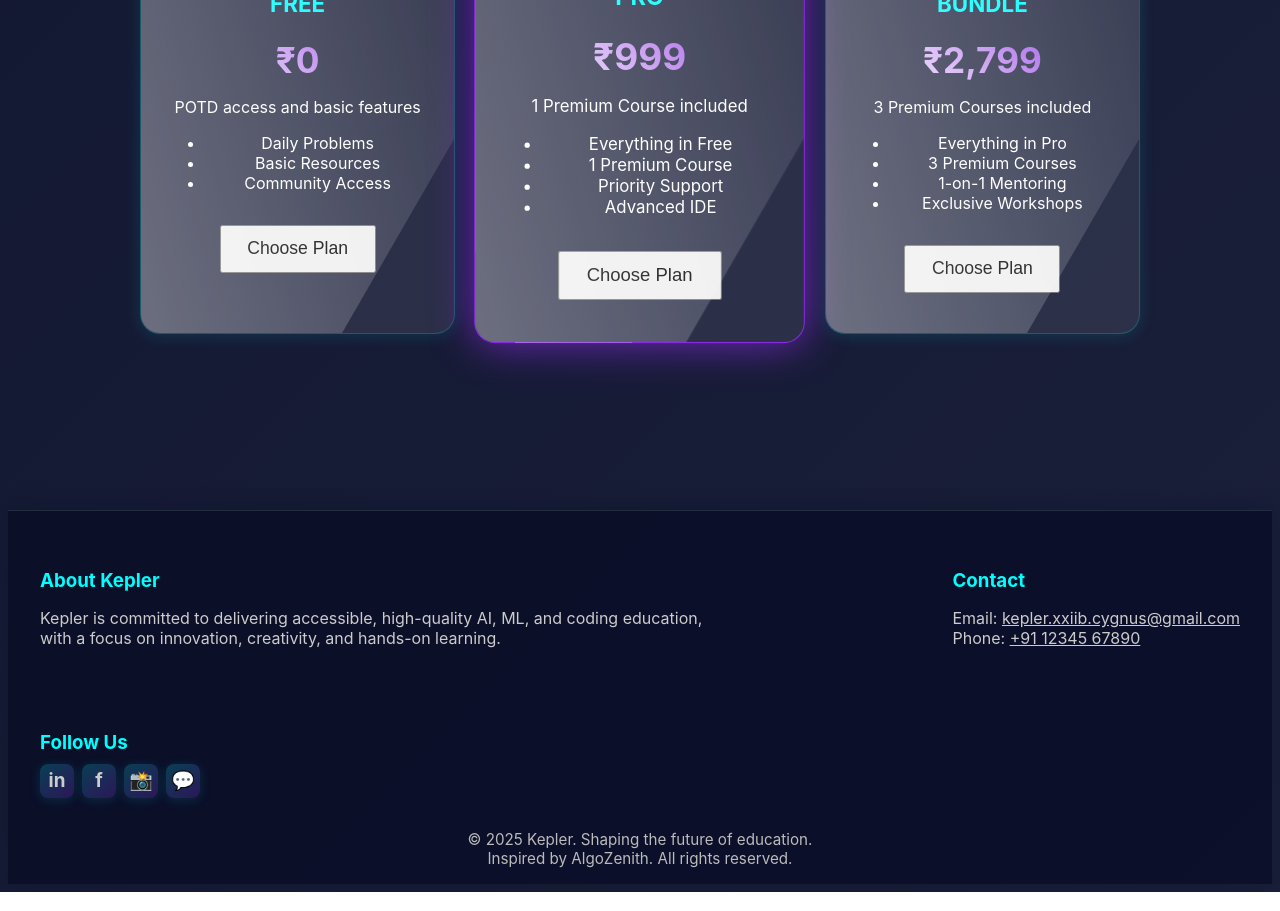
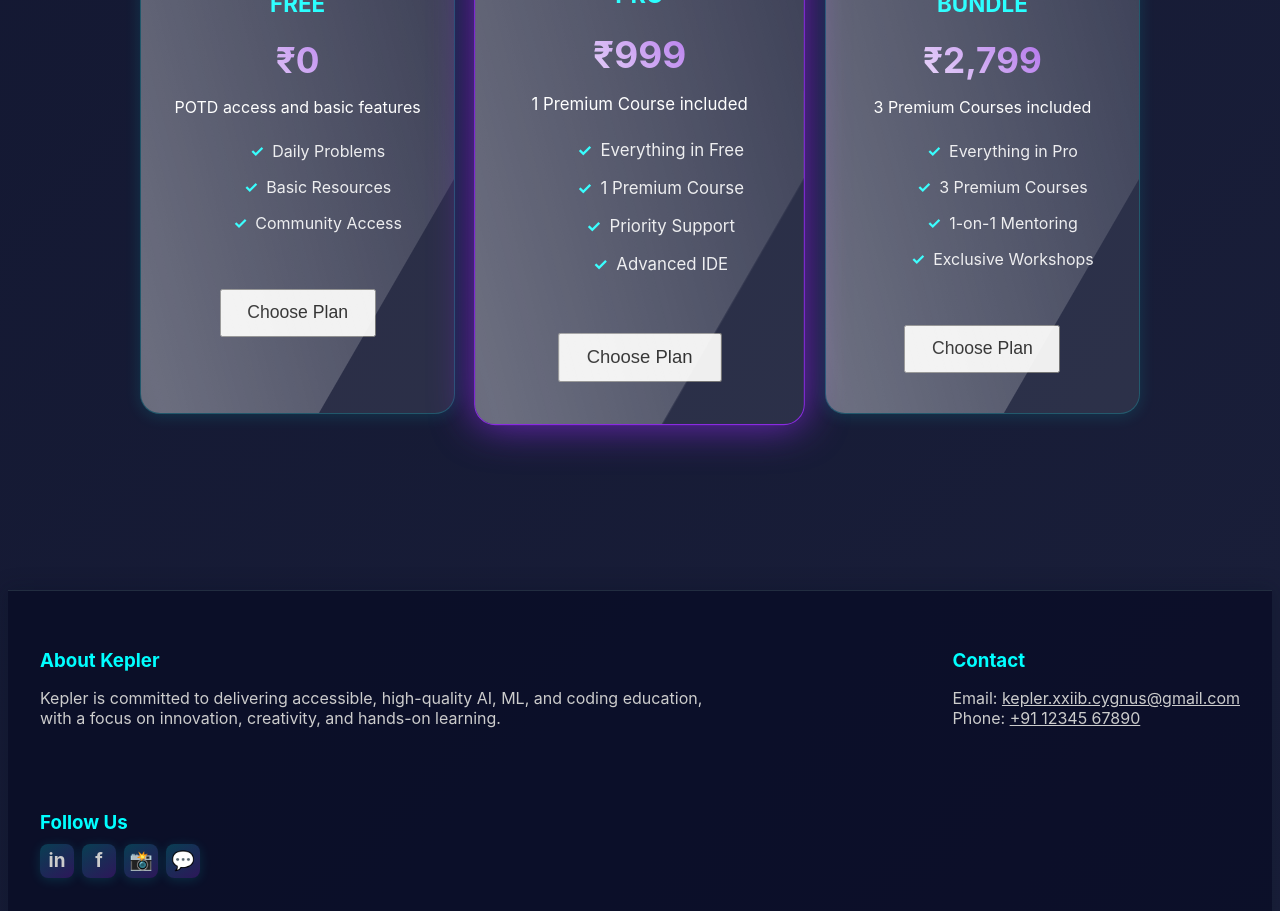
Before and after one commit to NOXarche/Front-Kepler, a React (Vite) app: page / in a window 1280 px wide. Shown: the part 3820-4731 px from the top of the page. Built offline with nearby package versions, Linux system fonts and the light colour scheme.

Commit message:
Update App.css

```diff
--- a/src/App.css
+++ b/src/App.css
@@ -5,6 +5,7 @@ body {
   overflow-x: hidden;
   font-family: 'Inter', -apple-system, BlinkMacSystemFont, 'Segoe UI', Roboto, sans-serif;
 }
+
 /* --- Animated Tech Background --- */
 .tech-bg {
   position: fixed;
@@ -28,12 +29,14 @@ body {
   0%   { transform: translateY(0) scale(1) rotate(0deg);}
   100% { transform: translateY(-50px) scale(1.11) rotate(8deg);}
 }
+
 /* -- Generic containers and layout -- */
 .container {
   max-width: 1200px;
   margin: 0 auto;
   padding: 0 2rem;
 }
+
 /* NAVBAR/HERO/GEOMETRIC */
 .navbar {
   position: fixed;
@@ -56,6 +59,7 @@ body {
   background: linear-gradient(45deg, #00ffff33, #8a2be244); color: #fff; border: 2px solid #00ffff44;
 }
 .btn-nav:hover { background: linear-gradient(45deg, #00ffff, #8a2be2); color: #0a0e27; box-shadow: 0 0 20px #8a2be2cc; }
+
 /* HERO */
 .hero { min-height: 100vh; display: flex; align-items: center; justify-content: center; position: relative; }
 .hero-content { text-align: center; z-index: 2; position: relative; margin-top: 7vh;}
@@ -75,6 +79,7 @@ body {
 .cta-button:hover { transform: scale(1.05) translateY(-4px); box-shadow: 0 4px 40px #00ffff66; }
 .button-glow { position: absolute; top: -50%; left: -50%; width: 200%; height: 200%; background: linear-gradient(45deg, transparent, rgba(255,255,255,0.3), transparent); animation: shine-button 2s infinite;}
 @keyframes shine-button { 0% {transform: translateX(-100%) rotate(30deg);} 100% {transform: translateX(100%) rotate(30deg);} }
+
 /* Geometric pattern */
 .geometric-pattern { position: absolute; top: 0; left: 0; width: 100%; height: 100%; z-index: 1; }
 .floating-element { position: absolute; width: 90px; height: 90px; border-radius: 18px; background:rgba(0,255,255,0.09); border:2px solid #00ffff; animation: float 7s ease-in-out infinite; }
@@ -82,12 +87,14 @@ body {
 .floating-2 { top: 55%; right: 18%; animation-delay: 2s; background: rgba(138,43,226,0.11); border-color: #8a2be2;}
 .floating-3 { bottom: 18%; left: 22%; animation-delay: 4s; background: rgba(255,0,255,0.09); border-color: #ff00ff;}
 @keyframes float { 0%,100%{ transform: translateY(0) rotate(0deg);}50%{transform: translateY(-36px) rotate(180deg);} }
+
 /* Sections - Titles */
 .section-title {
   text-align: center; font-size: 2.8rem; font-weight: 700; margin-bottom: 2rem;
   background: linear-gradient(45deg, #00ffff, #8a2be2); -webkit-background-clip: text; -webkit-text-fill-color: transparent;
 }
 @media (max-width:600px){ .section-title{font-size:1.4rem;} }
+
 /* Features, Cards, Grids */
 .features, .popular-courses, .why-kepler, .learning-path, .pricing {padding: 4rem 0;}
 .features-grid, .whykepler-grid, .courses-grid, .pricing-grid { display: grid; gap: 1.7rem; grid-template-columns: repeat(auto-fit, minmax(260px,1fr)); }
@@ -100,13 +107,16 @@ body {
 }
 .card-glow { pointer-events: none; position: absolute; z-index: 0; top: -60%; left: -60%; width: 220%; height: 220%; background: radial-gradient(circle, #00ffff33 0%, #ff00ff18 40%, transparent 95%); opacity: 0; transition: opacity 0.4s;}
 .feature-card:hover .card-glow, .course-card:hover .card-glow, .whykepler-card:hover .card-glow, .pricing-card:hover .card-glow { opacity: 1;}
+
 /* --- Features, Courses, Pricing, etc  --- */
 .feature-icon, .course-icon, .whykepler-icon, .learning-step-icon { font-size:2.1rem; margin-bottom:1.1rem; display:block;}
 .feature-title, .course-title, .whykepler-title, .learning-step-title {font-weight:600; margin-bottom:0.6rem;}
+
 /* Courses (Popular) */
 .enroll-btn {font-size:1rem; font-weight:600; background:linear-gradient(90deg,#00ffff 35%,#8a2be2 110%); color:#0a0e27; border-radius:20px; padding:0.8rem 1.8rem; border:none; transition:transform 0.19s,box-shadow 0.17s;}
 .enroll-btn:hover{background:linear-gradient(90deg,#8a2be2 25%,#00ffff 95%); color:#fff; transform: scale(1.07);}
 .courses-grid{margin-top:2rem;}
+
 /* Learning Path */
 .learning-path-steps {display: flex; flex-wrap: wrap; justify-content: center; align-items: flex-start; gap: 2rem; margin-top: 2rem;}
 .learning-step {min-width: 180px; max-width: 220px;}
@@ -115,9 +125,11 @@ body {
 .learning-step-desc {color:#ccc;}
 .learning-path-arrow {font-size:2.2rem; color:#8a2be2; font-weight:bold; margin-left:10px; display:inline-block;}
 @media(max-width:900px){ .learning-path-steps {flex-direction: column;align-items: center;} .learning-step{min-width:200px;} .learning-path-arrow{position:static;margin:0.7rem 0;} }
+
 /* Why Kepler */
 .whykepler-title {color:#8a2be2;}
 .whykepler-desc {color:#fff;margin-top:0.7rem;}
+
 /* Pricing */
 .pricing-grid {max-width:1000px;margin:2.5rem auto 0 auto;}
 .pricing-card {padding:2.5rem 1.5rem;}
@@ -126,6 +138,10 @@ body {
 .pricing-tier {font-size: 1.4rem; color: #00ffff;}
 .pricing-price {font-size:2.2rem;font-weight:700;background:linear-gradient(45deg,#fff,#8a2be2);-webkit-background-clip:text;-webkit-text-fill-color:transparent;}
 .pricing-button { margin-top: 1rem;}
+.pricing-features { list-style: none; margin-bottom: 2rem; }
+.pricing-features li { padding: 0.5rem 0; color: rgba(255,255,255,0.9); }
+.pricing-features li::before { content: "✓"; color: #00ffff; font-weight: bold; margin-right: 0.5rem; }
+
 /* Responsive buttons (all) */
 .btn-nav, .enroll-btn, .pricing-button, .cta-button {
   font-size: 1.1rem;
@@ -134,6 +150,7 @@ body {
 @media (max-width: 600px){
   .btn-nav, .enroll-btn, .pricing-button, .cta-button {font-size: .95rem; padding: 0.7rem 1rem;}
 }
+
 /* Footer */
 .footer { border-top: 1px solid #222d40; background: rgba(10, 14, 39, 0.84); width:100%; color:#eee;margin-top:6rem;padding:2.5rem 0 1rem 0;font-size:1rem; box-shadow: 0 0 18px 3px #00112238;}
 .footer-flex{display:flex;flex-wrap:wrap;gap:3rem;justify-content:space-between;min-height:110px;}
@@ -143,6 +160,7 @@ body {
 .social-icon{display:inline-block;width:34px;height:34px;margin-right:0.5rem;border-radius:8px;background:linear-gradient(145deg,#00ffff33,#8a2be244);color:#0a0e27;font-size:1.18rem;font-weight:bold;text-align:center;line-height:34px;text-decoration:none;box-shadow:0 2px 12px #00ffff20;transition:all 0.22s;}
 .social-icon:hover{background:linear-gradient(145deg,#8a2be2bb,#00ffffbb);color:#fff;}
 .footer-bottom { text-align:center;color: #bbb;margin-top:2rem;font-size:0.95rem;}
+
 /* Responsive */
 @media(max-width:768px){
   .container{padding:0 1rem;}
```
